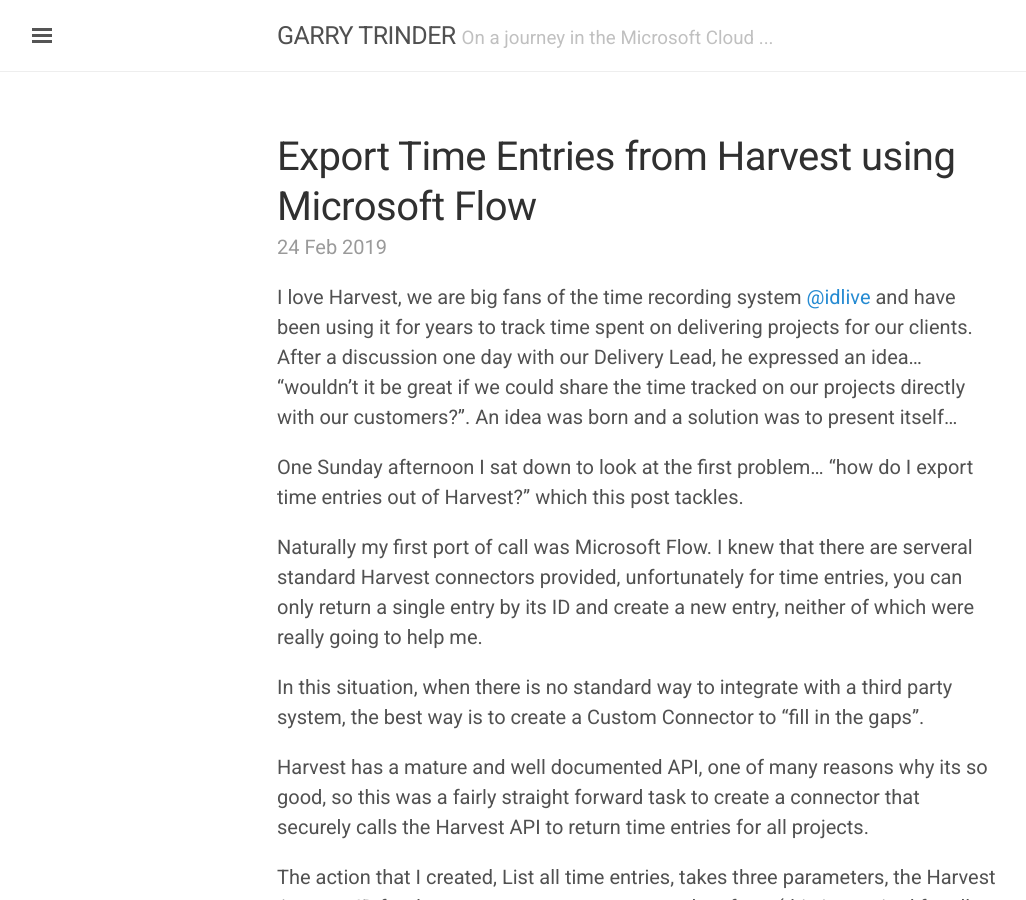
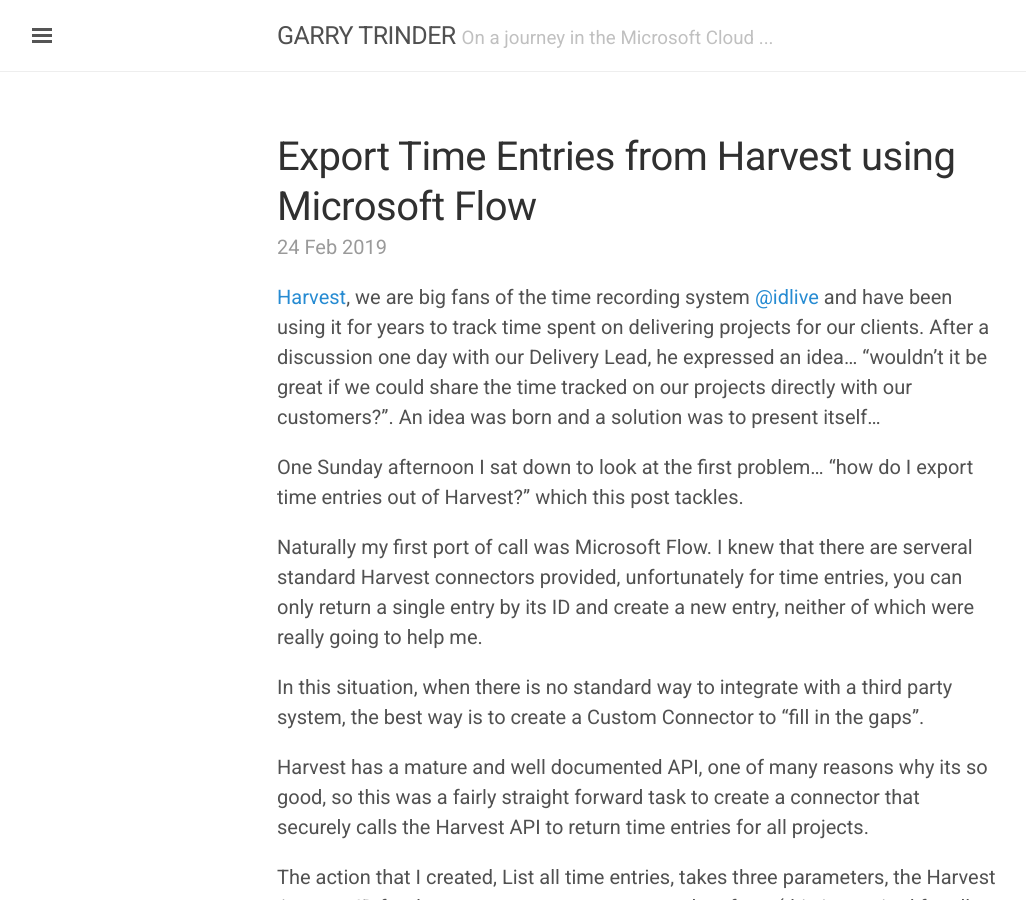
Before and after one commit to garrytrinder/garrytrinder.github.io, a Jekyll site: the page built from _posts/2019-02-24-get-time-entries-from-harvest-using-flow.md, in a window 1280 px wide and 900 px high. Shown: the whole window, without its empty margins (3-1029 px from the left). Built offline with Jekyll 4.4.1, drawn with Linux system fonts in a browser that asks for light colours; nearby versions of some CDN libraries.

Commit message:
Update to opening paragraph

```diff
--- a/_posts/2019-02-24-get-time-entries-from-harvest-using-flow.md
+++ b/_posts/2019-02-24-get-time-entries-from-harvest-using-flow.md
@@ -7,7 +7,7 @@ permalink:      /:year/:month/:title
 published:      true
 ---
 
-I love Harvest, we are big fans of the time recording system [@idlive](https://www.id-live.com) and have been using it for years to track time spent on delivering projects for our clients. After a discussion one day with our Delivery Lead, he expressed an idea... "wouldn't it be great if we could share the time tracked on our projects directly with our customers?". An idea was born and a solution was to present itself...
+[Harvest](https://getharvest.com), we are big fans of the time recording system [@idlive](https://www.id-live.com) and have been using it for years to track time spent on delivering projects for our clients. After a discussion one day with our Delivery Lead, he expressed an idea... "wouldn't it be great if we could share the time tracked on our projects directly with our customers?". An idea was born and a solution was to present itself...
 
 One Sunday afternoon I sat down to look at the first problem... "how do I export time entries out of Harvest?" which this post tackles.
 
```
